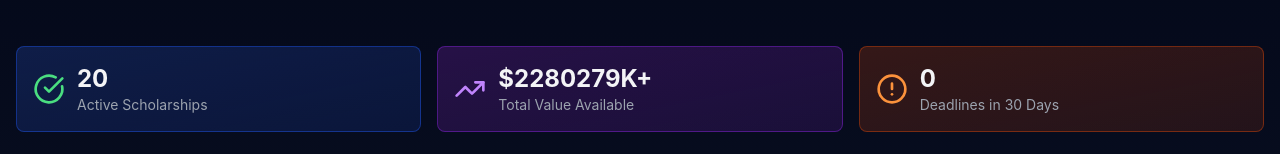
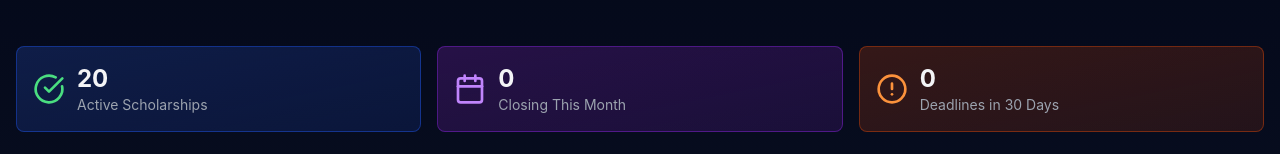
Before and after one commit to CareerSuccessHub/ai-companion-hub, a Next.js app: page /scholarships in a window 1280 px wide. Shown: the part 269-423 px from the top of the page. Built offline with nearby package versions, Linux system fonts and the light colour scheme; no server answers.

Commit message:
Fix Scholarship Stats: Replace misleading 'Total Value' with actionable 'Closing This Month' tracker

```diff
--- a/components/ScholarshipDatabase.tsx
+++ b/components/ScholarshipDatabase.tsx
@@ -268,10 +268,14 @@ export default function ScholarshipDatabase() {
 
   const activeCount = scholarships.filter(s => !isExpired(s.deadline)).length;
   const expiredCount = scholarships.length - activeCount;
-  const totalValue = filteredScholarships.reduce((sum, s) => {
-    const amount = parseInt(s.amount.replace(/[^0-9]/g, '')) || 0;
-    return sum + amount;
-  }, 0);
+
+  // Count scholarships closing this month
+  const today = new Date();
+  const endOfMonth = new Date(today.getFullYear(), today.getMonth() + 1, 0);
+  const closingThisMonth = scholarships.filter(s => {
+    const deadline = parseDeadline(s.deadline);
+    return deadline >= today && deadline <= endOfMonth;
+  }).length;
 
   return (
     <div className="space-y-6">
@@ -288,10 +292,10 @@ export default function ScholarshipDatabase() {
         </div>
         <div className="bg-gradient-to-br from-purple-900/40 to-purple-800/20 border border-purple-700/50 rounded-lg p-4">
           <div className="flex items-center gap-3">
-            <TrendingUp className="w-8 h-8 text-purple-400" />
+            <Calendar className="w-8 h-8 text-purple-400" />
             <div>
-              <p className="text-2xl font-bold text-gray-100">${(totalValue / 1000).toFixed(0)}K+</p>
-              <p className="text-sm text-gray-400">Total Value Available</p>
+              <p className="text-2xl font-bold text-gray-100">{closingThisMonth}</p>
+              <p className="text-sm text-gray-400">Closing This Month</p>
             </div>
           </div>
         </div>
```
